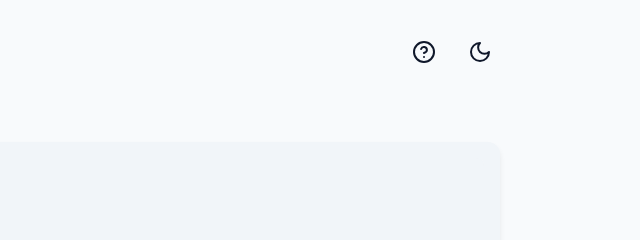
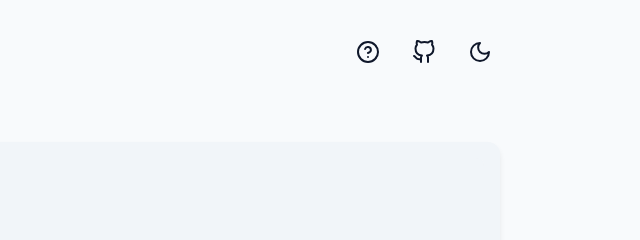
Before and after one commit to AKwasTaken/FillerToHTML, a plain HTML site: page index.html in a window 1280 px wide. Shown: the top 240 px of the page, 640-1280 px from the left. Drawn offline with Linux system fonts and the light colour scheme.

Commit message:
Add files via upload

```diff
--- a/css/styles.css
+++ b/css/styles.css
@@ -264,6 +264,10 @@ footer {
     color: var(--text-color);
     border-radius: 8px;
     transition: background-color 0.2s;
+    display: inline-flex;
+    align-items: center;
+    justify-content: center;
+    text-decoration: none;
 }
 
 .icon-btn:hover {
--- a/index.html
+++ b/index.html
@@ -25,6 +25,11 @@
                             <path d="M12 17h.01"/>
                         </svg>
                     </button>
+                    <a href="https://github.com/AKwasTaken/FillerToHTML" class="icon-btn" title="View on GitHub" target="_blank" rel="noopener noreferrer">
+                        <svg xmlns="http://www.w3.org/2000/svg" width="24" height="24" viewBox="0 0 24 24" fill="none" stroke="currentColor" stroke-width="2" stroke-linecap="round" stroke-linejoin="round">
+                            <path d="M9 19c-5 1.5-5-2.5-7-3m14 6v-3.87a3.37 3.37 0 0 0-.94-2.61c3.14-.35 6.44-1.54 6.44-7A5.44 5.44 0 0 0 20 4.77 5.07 5.07 0 0 0 19.91 1S18.73.65 16 2.48a13.38 13.38 0 0 0-7 0C6.27.65 5.09 1 5.09 1A5.07 5.07 0 0 0 5 4.77a5.44 5.44 0 0 0-1.5 3.78c0 5.42 3.3 6.61 6.44 7A3.37 3.37 0 0 0 9 18.13V22"/>
+                        </svg>
+                    </a>
                     <button id="theme-toggle" class="icon-btn" title="Toggle Theme">
                         <svg xmlns="http://www.w3.org/2000/svg" width="24" height="24" viewBox="0 0 24 24" fill="none" stroke="currentColor" stroke-width="2" stroke-linecap="round" stroke-linejoin="round">
                             <path d="M12 3a6 6 0 0 0 9 9 9 9 0 1 1-9-9Z"/>
--- a/js/script.js
+++ b/js/script.js
@@ -366,7 +366,7 @@ let outro = `
                                 <tr>
                                     <td align="center">
                                         <h4 style="color: #ffffff; font-size: 18px; font-weight: 600; margin: 0 0 8px;">About Us</h4>
-                                        <p style="color: #ffffff; font-size: 14px; line-height: 1.4; margin: 0;">Society of Computing, Research and Innovation in Programming and Technology of IISER Thiruvananthapuram or Script<em>IT</em>, as we call it, is a student-run open Coding Club at the Indian Institute of Science Education and Research, Thiruvananthapuram.</p>
+                                        <p style="color: #ffffff; font-size: 14px; line-height: 1.4; margin: 0;">Society of computing, Research and Innovation in Programming and Technology of IISER Thiruvananthapuram or Script<em>IT</em>, as we call it, is a student-run open Coding Club at the Indian Institute of Science Education and Research, Thiruvananthapuram.</p>
                                     </td>
                                 </tr>
                             </table>
```
Also changed, not shown: images/icon.png (added), images/logo.png (added).
